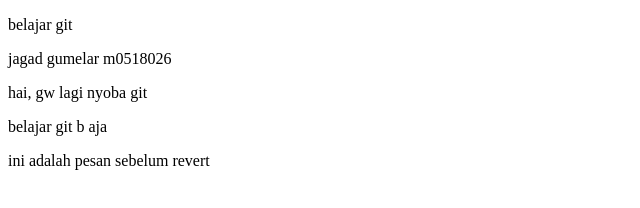
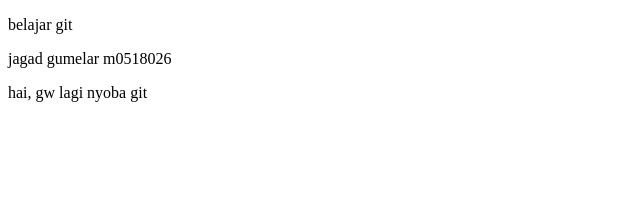
Before and after one commit to re-sin/prpl, a plain HTML site: page index.html in a window 1280 px wide. Shown: the whole page, without its empty margins (0-640 px from the left). Drawn offline with Linux system fonts and the light colour scheme.

Commit message:
revert kena konflik, gagal gayn

```diff
--- a/index.html
+++ b/index.html
@@ -11,8 +11,6 @@
     <p>belajar git</p>
     <p>jagad gumelar m0518026</p>
     <p>hai, gw lagi nyoba git</p>
-    <p>belajar git b aja</p>
-    <p>ini adalah pesan sebelum revert</p>
 </body>
 
 </html>
```
